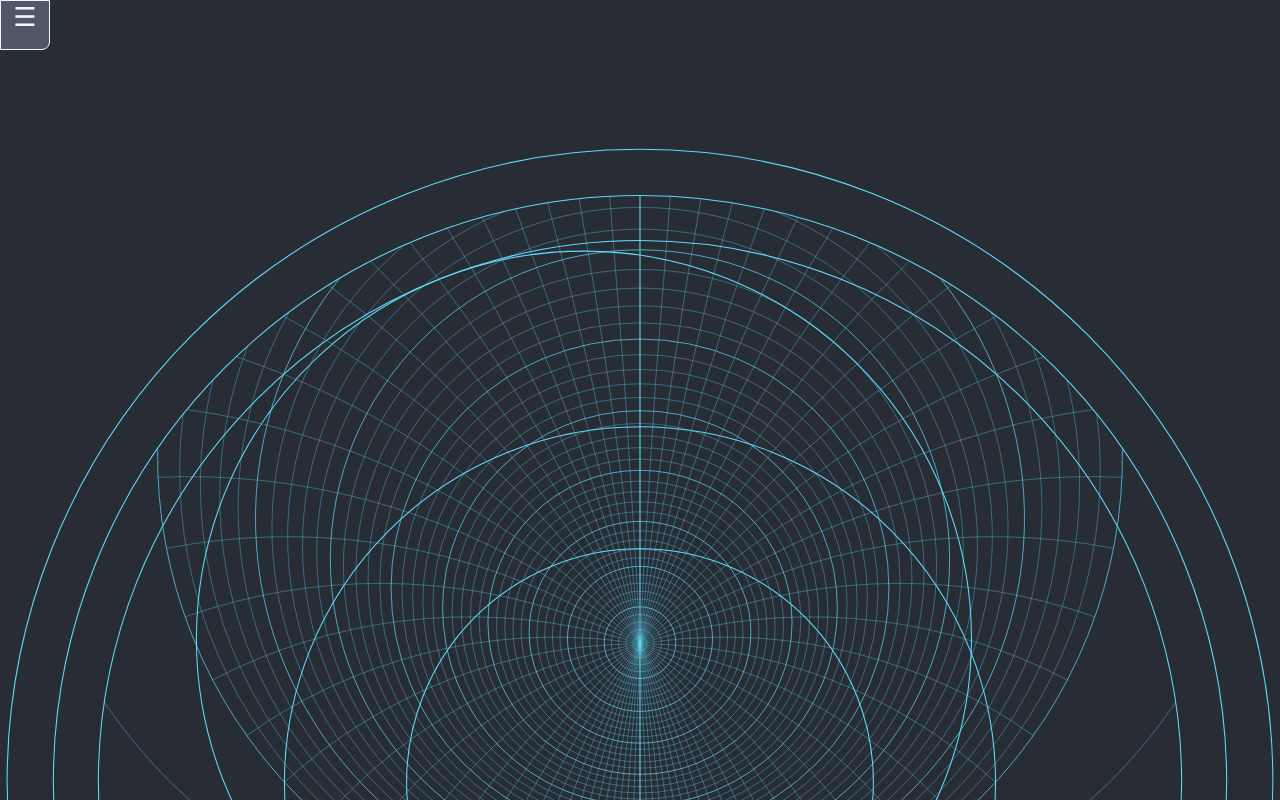
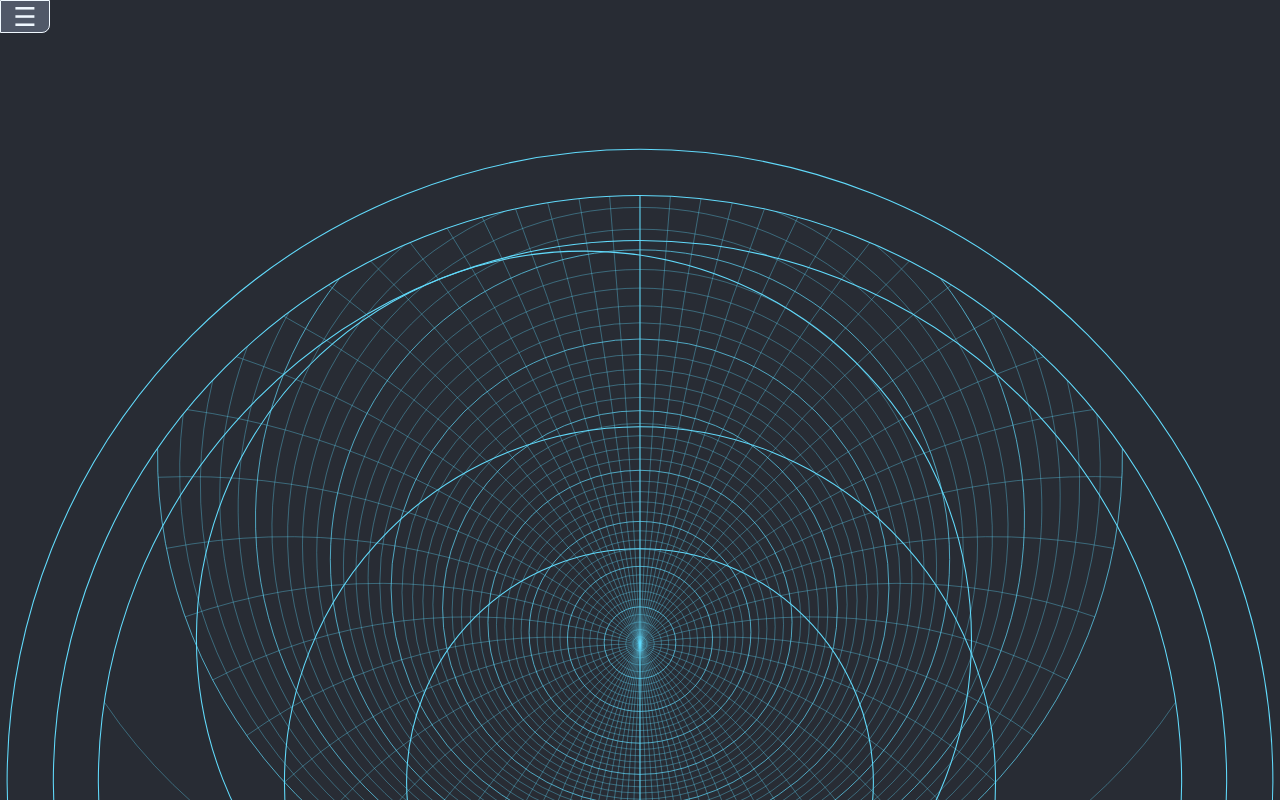
Before and after one commit to thysia-zosa/astro-clock, a React (Create React App) app: page / in a window 1280 px wide. Shown: the top 800 px of the page. Built offline with nearby package versions, Linux system fonts and the light colour scheme.

Commit message:
Add some readme, fix menu symbols

```diff
--- a/src/components/Menu/Menu.module.css
+++ b/src/components/Menu/Menu.module.css
@@ -10,7 +10,7 @@ nav {
 }
 
 .hamburger {
-  height: 3rem;
+  /* height: 3rem; */
   min-width: 3rem;
   text-align: center;
 }
```
Also changed, not shown: 1 other file (tests, documents, lock files or other folders).
